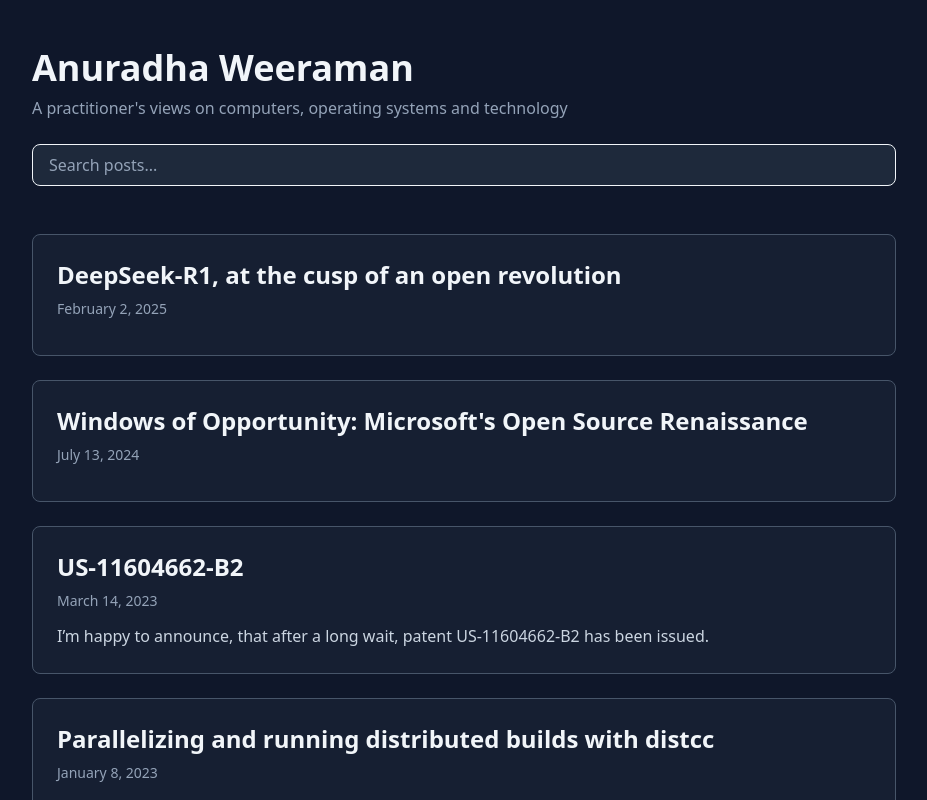
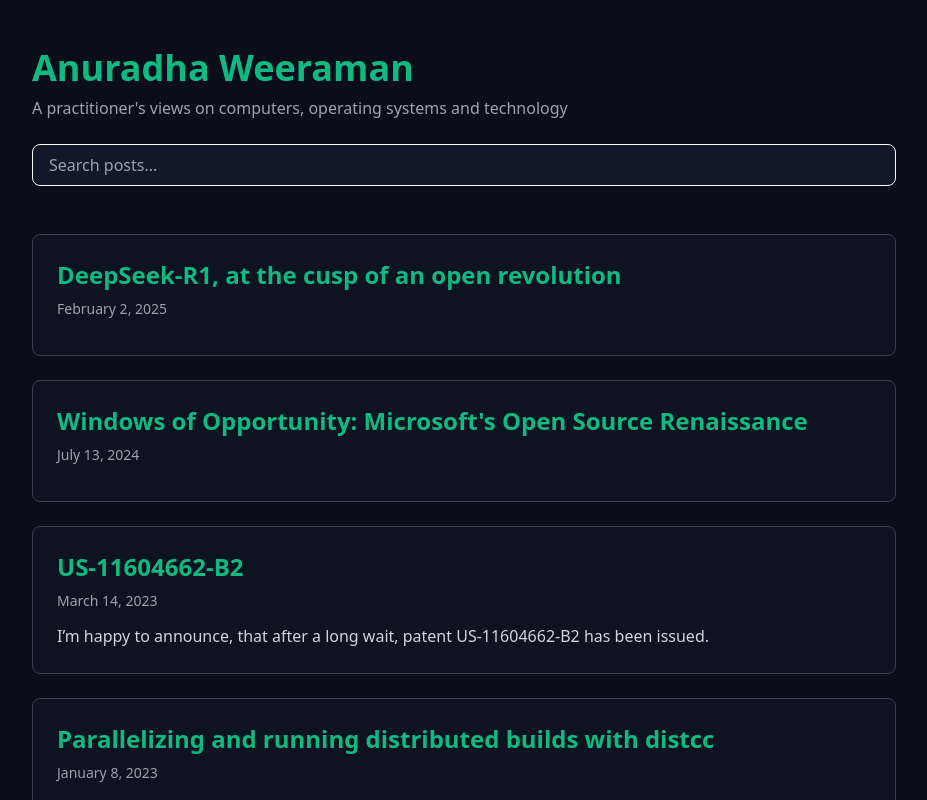
Before and after one commit to aweeraman/blog, a React (Vite) app: page / in a window 1280 px wide. Shown: the top 800 px of the page, without its empty margins (176-1103 px from the left). Built offline with nearby package versions, Linux system fonts and the light colour scheme.

Commit message:
feat: updated colors

```diff
--- a/src/components/Header.tsx
+++ b/src/components/Header.tsx
@@ -9,7 +9,7 @@ export function Header({ searchQuery = '', onSearchChange }: HeaderProps) {
   return (
     <header className="mb-12">
       <Link to="/" className="block">
-        <h1 className="text-4xl font-bold text-theme-text-primary mb-2 hover:text-theme-accent-primary transition-colors">
+        <h1 className="text-4xl font-bold text-theme-accent-primary mb-2 hover:text-theme-accent-hover transition-colors">
           Anuradha Weeraman
         </h1>
         <p className="text-theme-text-tertiary">A practitioner's views on computers, operating systems and technology</p>
--- a/src/components/PostCard.tsx
+++ b/src/components/PostCard.tsx
@@ -17,7 +17,7 @@ export function PostCard({ post, currentPage = 1 }: PostCardProps) {
   return (
     <article className="border border-theme-border-primary rounded-lg p-6 hover:shadow-lg hover:shadow-black/20 transition-all hover:border-theme-border-secondary bg-theme-bg-secondary/50">
       <Link to={frontmatter.path} state={{ fromPage: currentPage }} className="block">
-        <h2 className="text-2xl font-bold text-theme-text-primary mb-2 hover:text-theme-accent-primary transition-colors">
+        <h2 className="text-2xl font-bold text-theme-accent-primary mb-2 hover:text-theme-accent-hover transition-colors">
           {frontmatter.title}
         </h2>
         <time className="text-sm text-theme-text-tertiary mb-3 block">{formattedDate}</time>
--- a/src/index.css
+++ b/src/index.css
@@ -5,24 +5,24 @@
  * Change these values to customize your site's appearance
  */
 @theme {
-  /* Background colors */
-  --color-theme-bg-primary: #0f172a;
-  --color-theme-bg-secondary: #1e293b;
-  --color-theme-bg-tertiary: #334155;
+  /* Background colors - Deep dark with warm undertones */
+  --color-theme-bg-primary: #0a0e1a;
+  --color-theme-bg-secondary: #111827;
+  --color-theme-bg-tertiary: #1f2937;
 
-  /* Text colors */
-  --color-theme-text-primary: #f1f5f9;
-  --color-theme-text-secondary: #cbd5e1;
-  --color-theme-text-tertiary: #94a3b8;
+  /* Text colors - Warm whites and grays */
+  --color-theme-text-primary: #f9fafb;
+  --color-theme-text-secondary: #d1d5db;
+  --color-theme-text-tertiary: #9ca3af;
 
-  /* Accent colors */
-  --color-theme-accent-primary: #60a5fa;
-  --color-theme-accent-hover: #3b82f6;
-  --color-theme-accent-muted: #93c5fd;
+  /* Accent colors - Emerald/teal for tech aesthetic */
+  --color-theme-accent-primary: #10b981;
+  --color-theme-accent-hover: #059669;
+  --color-theme-accent-muted: #34d399;
 
-  /* Border colors */
-  --color-theme-border-primary: #475569;
-  --color-theme-border-secondary: #334155;
+  /* Border colors - Subtle gray borders */
+  --color-theme-border-primary: #374151;
+  --color-theme-border-secondary: #1f2937;
 
   /* Font families - Change these to use different fonts */
   --font-family-sans: ui-sans-serif, system-ui, -apple-system, BlinkMacSystemFont, "Segoe UI", Roboto, "Helvetica Neue", Arial, "Noto Sans", sans-serif, "Apple Color Emoji", "Segoe UI Emoji", "Segoe UI Symbol", "Noto Color Emoji";
@@ -43,7 +43,7 @@ body {
 }
 
 .prose h1 {
-  color: var(--color-theme-text-primary);
+  color: var(--color-theme-accent-primary);
   font-size: 2.5rem;
   font-weight: 800;
   line-height: 1.2;
@@ -52,7 +52,7 @@ body {
 }
 
 .prose h2 {
-  color: var(--color-theme-text-primary);
+  color: var(--color-theme-accent-primary);
   font-size: 2rem;
   font-weight: 700;
   line-height: 1.3;
@@ -61,7 +61,7 @@ body {
 }
 
 .prose h3 {
-  color: var(--color-theme-text-primary);
+  color: var(--color-theme-accent-primary);
   font-size: 1.5rem;
   font-weight: 600;
   line-height: 1.4;
@@ -70,7 +70,7 @@ body {
 }
 
 .prose h4 {
-  color: var(--color-theme-text-primary);
+  color: var(--color-theme-accent-primary);
   font-size: 1.25rem;
   font-weight: 600;
   line-height: 1.5;
@@ -79,7 +79,7 @@ body {
 }
 
 .prose h5, .prose h6 {
-  color: var(--color-theme-text-primary);
+  color: var(--color-theme-accent-primary);
   font-size: 1.125rem;
   font-weight: 600;
   line-height: 1.5;
--- a/src/pages/PostDetail.tsx
+++ b/src/pages/PostDetail.tsx
@@ -90,7 +90,7 @@ export function PostDetail() {
 
         <article className="bg-theme-bg-secondary rounded-lg shadow-lg shadow-black/20 overflow-hidden">
           <header className="p-8 pb-0">
-            <h1 className="text-4xl font-bold text-theme-text-primary mb-3">{frontmatter.title}</h1>
+            <h1 className="text-4xl font-bold text-theme-accent-primary mb-3">{frontmatter.title}</h1>
             <time className="text-theme-text-tertiary">{formattedDate}</time>
           </header>
 
```
